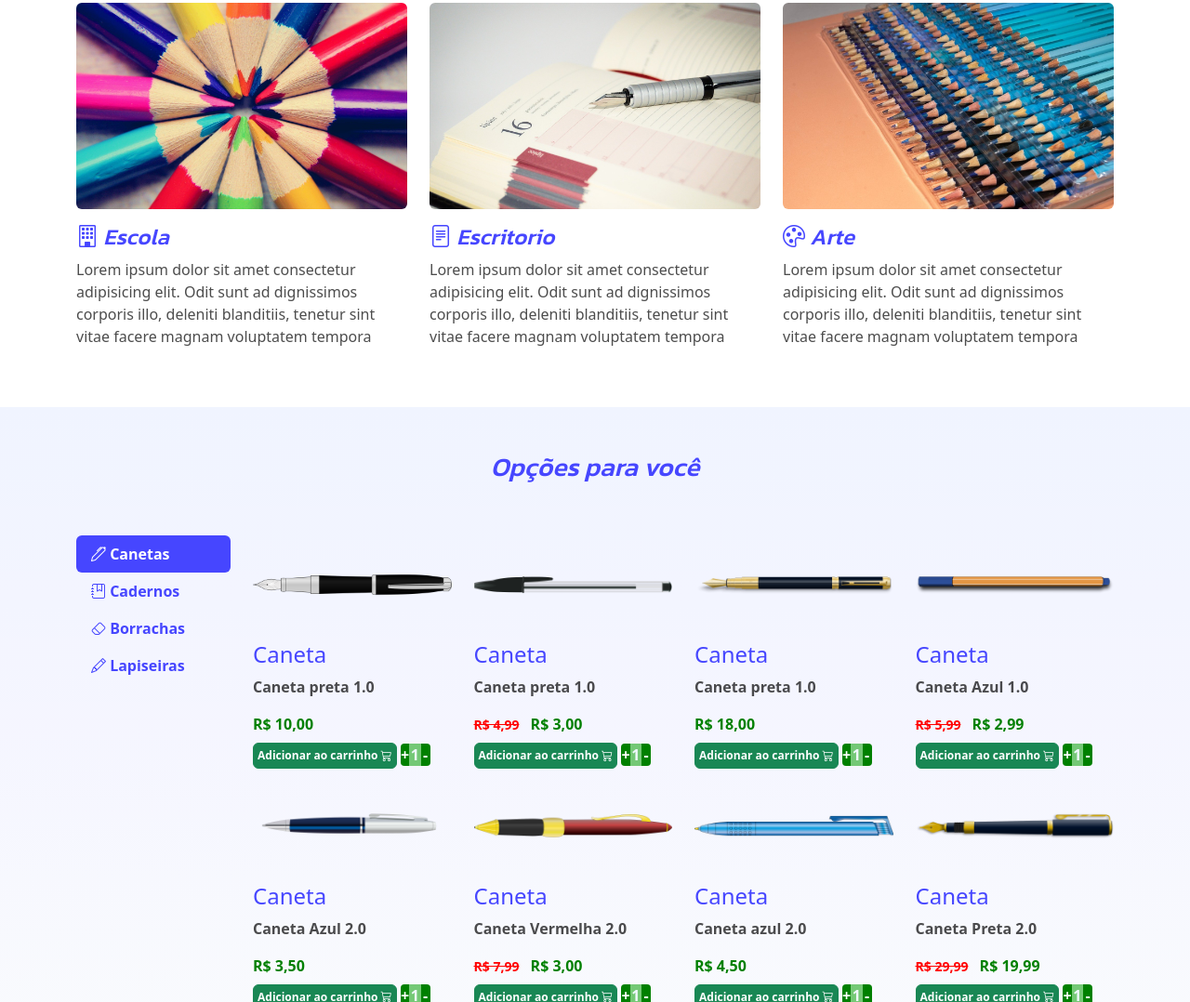
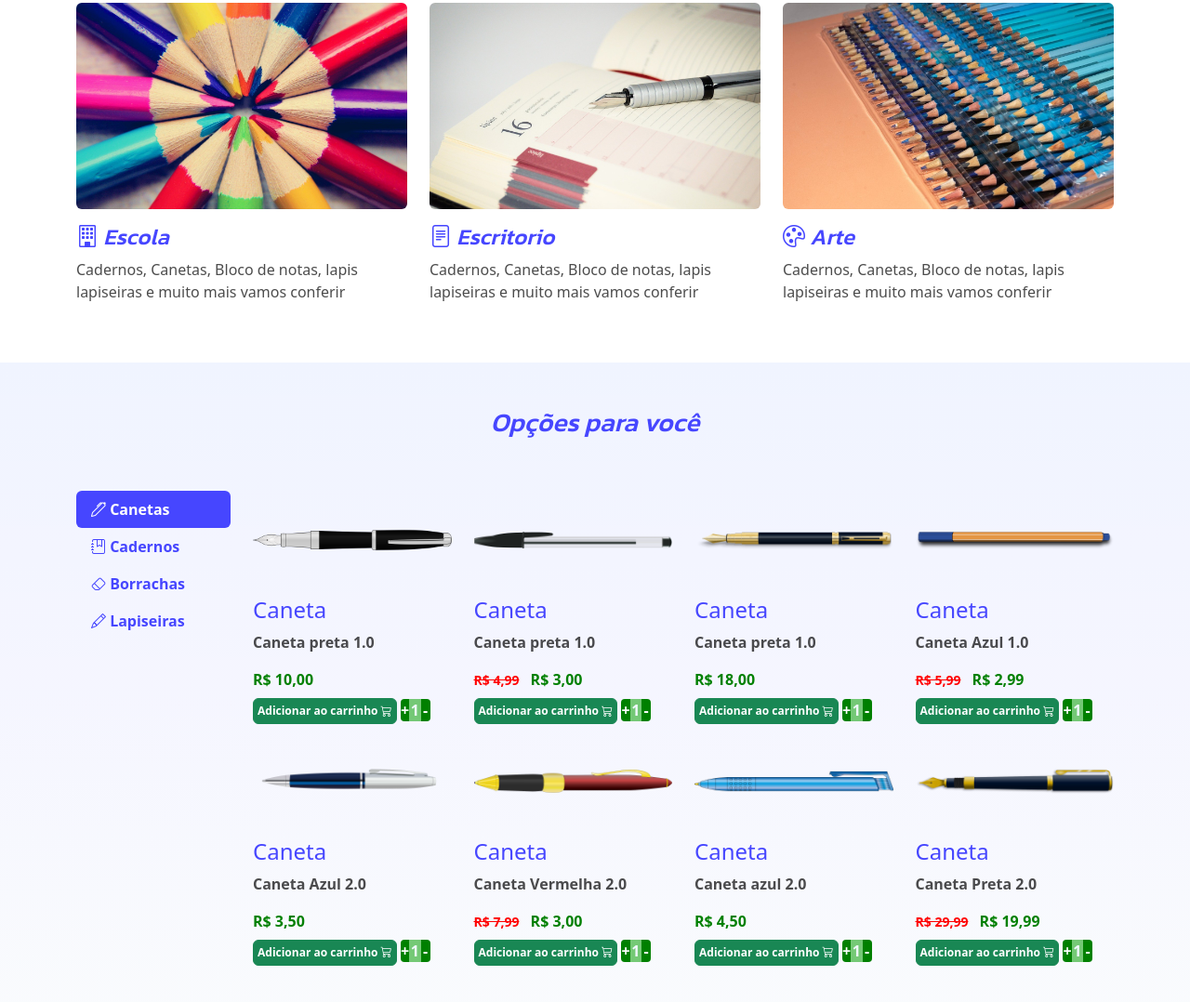
Before and after one commit to gabrielquiri/pagina, a plain HTML site: page index.html in a window 1280 px wide. Shown: the part 1252-2330 px from the top of the page at 93% size. Drawn offline with nearby package versions, Linux system fonts and the light colour scheme.

Commit message:
first commit

```diff
--- a/index.html
+++ b/index.html
@@ -123,7 +123,7 @@
                             Escola
                         </h3>
                         <p>
-                            Lorem ipsum dolor sit amet consectetur adipisicing elit. Odit sunt ad dignissimos corporis illo, deleniti blanditiis, tenetur sint vitae facere magnam voluptatem tempora
+                            Cadernos, Canetas, Bloco de notas, lapis lapiseiras e muito mais vamos conferir
                         </p>
                     </div>
                     <div class="col-md-4">
@@ -133,7 +133,7 @@
                             Escritorio
                         </h3>
                         <p>
-                            Lorem ipsum dolor sit amet consectetur adipisicing elit. Odit sunt ad dignissimos corporis illo, deleniti blanditiis, tenetur sint vitae facere magnam voluptatem tempora
+                            Cadernos, Canetas, Bloco de notas, lapis lapiseiras e muito mais vamos conferir
                         </p>
                     </div>
                     <div class="col-md-4">
@@ -143,7 +143,7 @@
                             Arte
                         </h3>
                         <p>
-                            Lorem ipsum dolor sit amet consectetur adipisicing elit. Odit sunt ad dignissimos corporis illo, deleniti blanditiis, tenetur sint vitae facere magnam voluptatem tempora
+                            Cadernos, Canetas, Bloco de notas, lapis lapiseiras e muito mais vamos conferir
                         </p>
                     </div>
                 </div>
```
